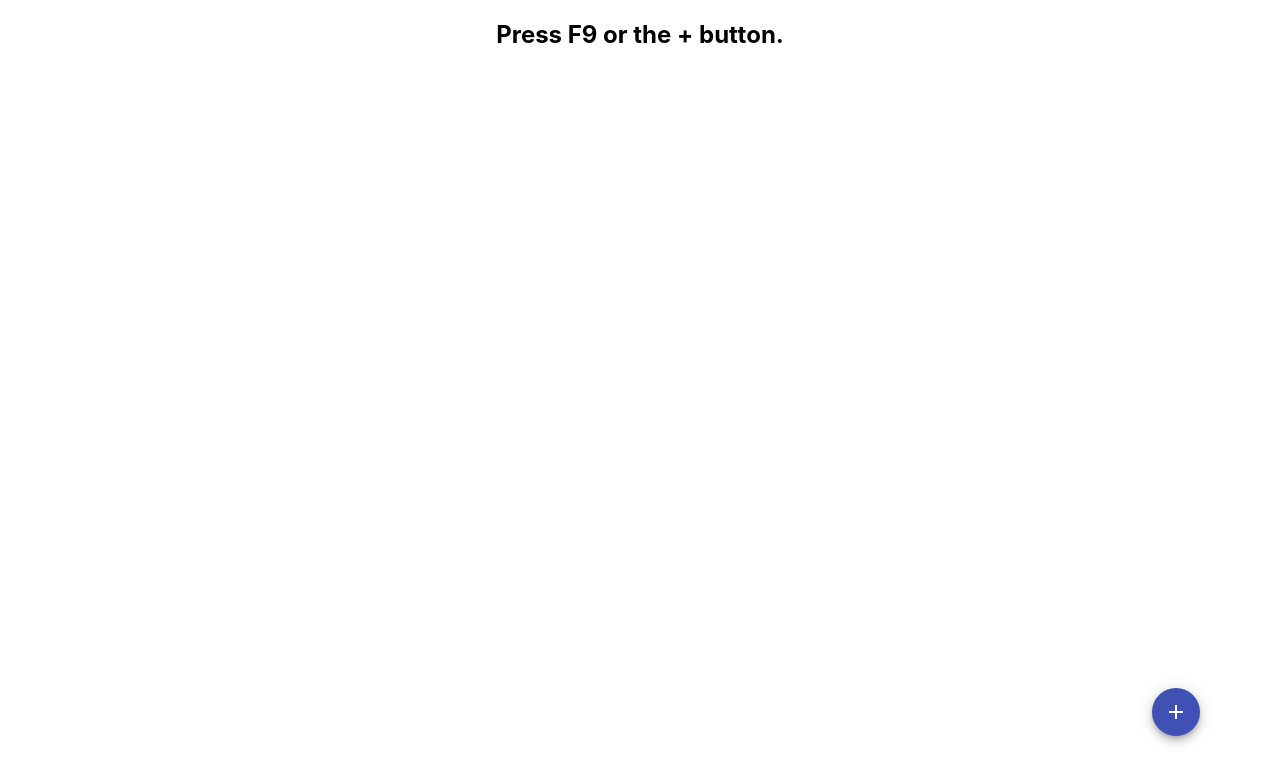
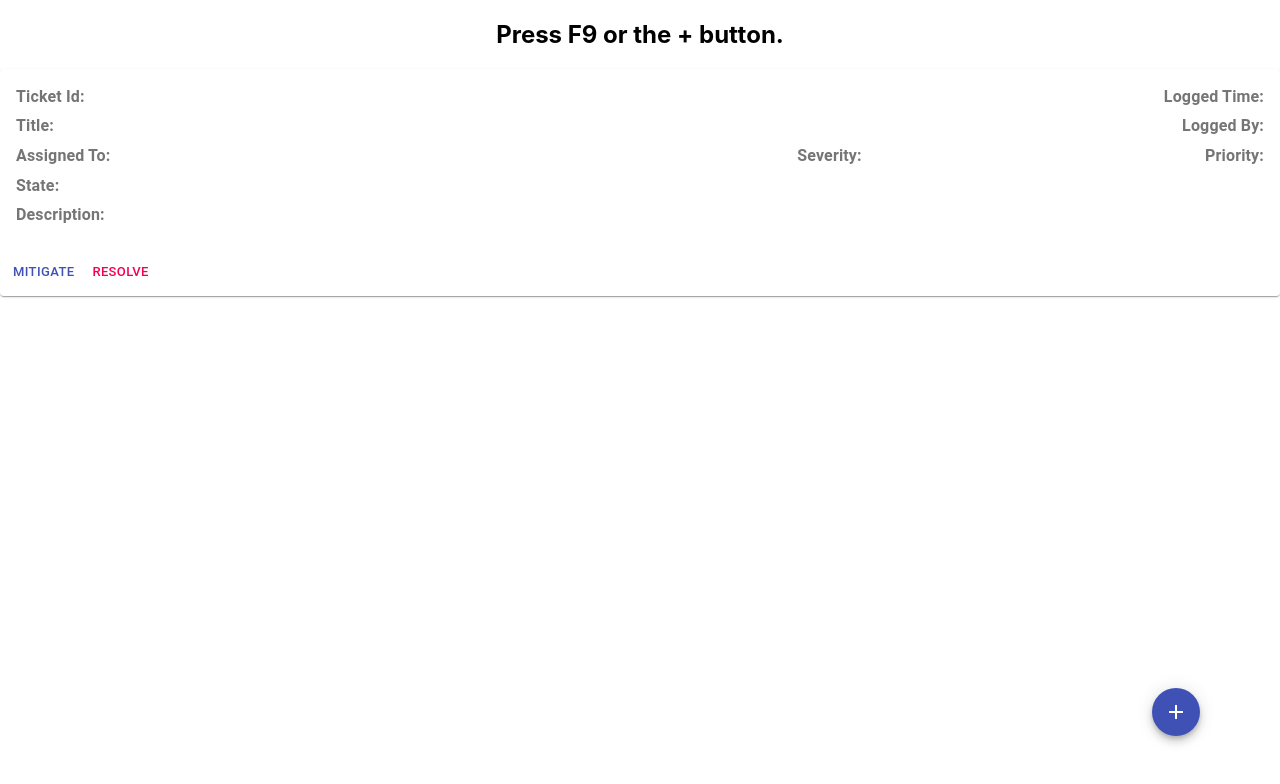
Before and after one commit to nirajpandey034/icm-ticketing-tool, a React (Create React App) app: page / in a window 1280 px wide. Shown: the top 784 px of the page. Built offline with nearby package versions, Linux system fonts and the light colour scheme.

Commit message:
second commit

```diff
--- a/src/Components/Dashboard.js
+++ b/src/Components/Dashboard.js
@@ -1,18 +1,20 @@
-import React, {useState} from 'react'
+import React, { useState } from 'react'
 import { makeStyles } from '@material-ui/core/styles';
 import Fab from '@material-ui/core/Fab';
 import AddIcon from '@material-ui/icons/Add';
 
 import TicketModal from './TicketModal'
 
+import TicketCards from './TicketCards';
+
 
 
 const useStyles = makeStyles((theme) => ({
   root: {
     '& > *': {
-        position:"absolute",
-        bottom:theme.spacing(8),
-        right:theme.spacing(10)
+      position: "fixed",
+      bottom: theme.spacing(8),
+      right: theme.spacing(10)
     },
   }
 }));
@@ -21,7 +23,7 @@ export default function Dashboard() {
   const [openModal, setOpenModal] = useState(false);
   const classes = useStyles();
 
-    const openModalHandler = () =>{
+  const openModalHandler = () => {
     setOpenModal(!openModal);
   }
 
@@ -34,10 +36,11 @@ export default function Dashboard() {
   return (
     <div>
       <h2>Press F9 or the + button.</h2>
-                <TicketModal openModal={openModal} closeModal={()=>{setOpenModal(!openModal)}}/>
+      <TicketCards />
+      <TicketModal openModal={openModal} closeModal={() => { setOpenModal(!openModal) }} />
       <div className={classes.root}>
         <Fab size="medium" color="primary" aria-label="create ticket">
-                        <AddIcon onClick={openModalHandler}/>
+          <AddIcon onClick={openModalHandler} />
         </Fab>
       </div>
     </div>
--- a/src/Components/TicketCards.js
+++ b/src/Components/TicketCards.js
@@ -0,0 +1,82 @@
+import React from 'react'
+
+//material-ui card imports
+import { makeStyles } from '@material-ui/core/styles';
+import Card from '@material-ui/core/Card';
+import CardActions from '@material-ui/core/CardActions';
+import CardContent from '@material-ui/core/CardContent';
+import Button from '@material-ui/core/Button';
+import Typography from '@material-ui/core/Typography';
+
+//card styles
+const useStyles = makeStyles({
+    root: {
+        minWidth: 275,
+    },
+    bullet: {
+        display: 'inline-block',
+        margin: '0 2px',
+        transform: 'scale(0.8)',
+    },
+    title: {
+        fontSize: 14,
+    },
+    pos: {
+        marginBottom: 12,
+    },
+});
+function TicketCards(props) {
+    const classes = useStyles();
+    //const bull = <span className={classes.bullet}>•</span>;
+    return (
+        <Card className={classes.root}>
+            <CardContent>
+
+                <div style={{ display: "flex", width: '100%' }}>
+                    <Typography style={{ fontSize: '14', marginRight: 'auto' }} color="textSecondary" gutterBottom>
+                        <strong>Ticket Id:</strong> {props.id}
+                    </Typography>
+                    <Typography style={{ fontSize: '14', marginLeft: 'auto' }} color="textSecondary" gutterBottom>
+                        <strong>Logged Time:</strong> {props.raised_timestamp}
+                    </Typography>
+                </div>
+                <div style={{ display: "flex", width: '100%' }}>
+                    <Typography style={{ fontSize: '14', marginRight: 'auto' }} color="textSecondary" gutterBottom>
+                        <strong>Title:</strong> {props.title}
+                    </Typography>
+                    <Typography style={{ fontSize: '14', marginLeft: 'auto' }} color="textSecondary" gutterBottom>
+                        <strong>Logged By:</strong> {props.raised_by}
+                    </Typography>
+                </div>
+                <div style={{ display: "flex", width: '100%' }}>
+                    <Typography style={{ fontSize: '14', marginRight: 'auto' }} color="textSecondary" gutterBottom>
+                        <strong>Assigned To:</strong> {props.assigned_to}
+                    </Typography>
+                    <Typography style={{ fontSize: '14', marginLeft: 'auto' }} color="textSecondary" gutterBottom>
+                        <strong>Severity:</strong> {props.severity}
+                    </Typography>
+                    <Typography style={{ fontSize: '14', marginLeft: 'auto' }} color="textSecondary" gutterBottom>
+                        <strong>Priority:</strong> {props.priority}
+                    </Typography>
+                </div>
+                <div style={{ display: "flex", width: '100%' }}>
+                    <Typography style={{ fontSize: '14'}} color="textSecondary" gutterBottom>
+                        <strong>State:</strong> {props.state}
+                    </Typography>
+                </div>
+                <div style={{ display: "flex", width: '100%' }}>
+                    <Typography style={{ fontSize: '14'}} color="textSecondary" gutterBottom>
+                        <strong>Description:</strong> {props.description}
+                    </Typography>
+                </div>
+            </CardContent>
+
+            <CardActions>
+                <Button size="small" color="primary">Mitigate</Button>
+                <Button size="small" color="secondary">Resolve</Button>
+            </CardActions>
+        </Card>
+    )
+}
+
+export default TicketCards
```
Lines whose indentation alone changed are shown as unchanged.
